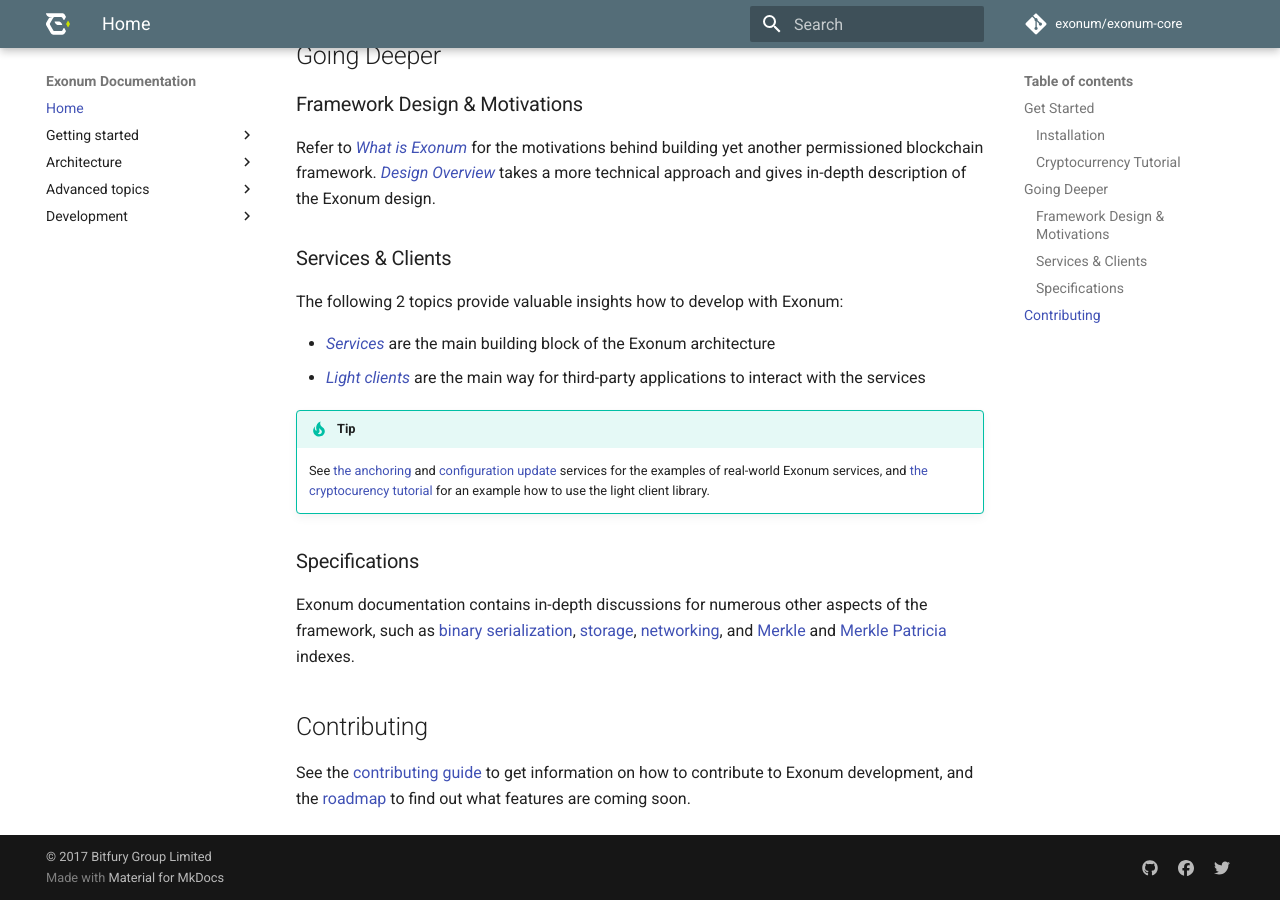
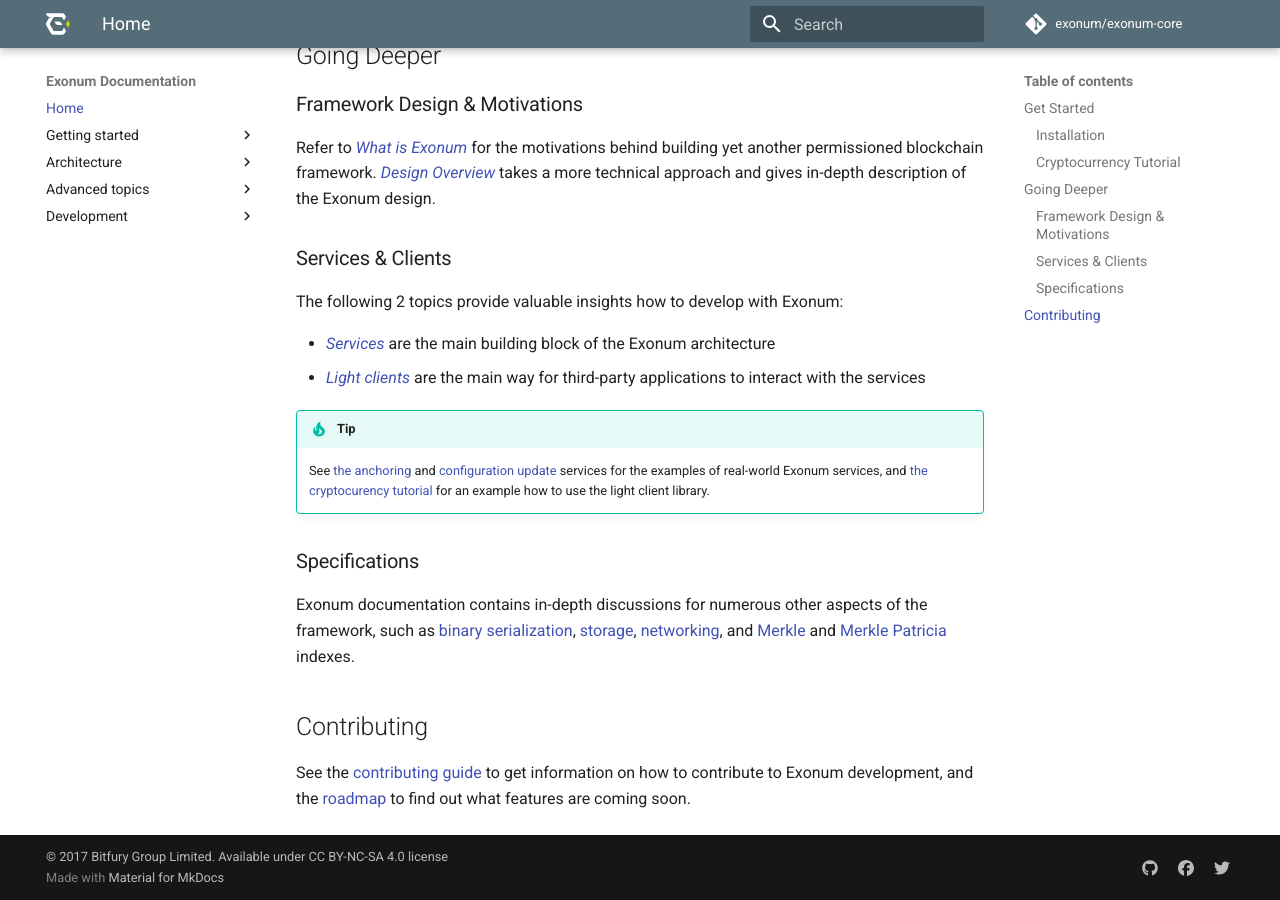
Before and after one commit to exonum/exonum-doc, an MkDocs documentation site: the page built from src/index.md, in a window 1280 px wide and 900 px high, scrolled down 864 px. Built offline with MkDocs 1.6.1 and Material for MkDocs 9.7.7, drawn with Linux system fonts in a browser that asks for light colours; comment, search, counter and statistics services are not loaded; old or Windows-style settings are respelled for this version of MkDocs.

Commit message:
Add license to copyright notice in config

```diff
--- a/mkdocs.yml
+++ b/mkdocs.yml
@@ -32,8 +32,7 @@
 markdown_extensions:
   - codehilite
   - admonition
-  - meta
-copyright: © 2017 Bitfury Group Limited
+copyright: © 2017 Bitfury Group Limited. Available under <a href="https://creativecommons.org/licenses/by-nc-sa/4.0/" rel="license">CC BY-NC-SA 4.0</a> license
 pages:
   # Short description of Exonum, documentation and how to use it
   - 'Home': 'index.md'
```
